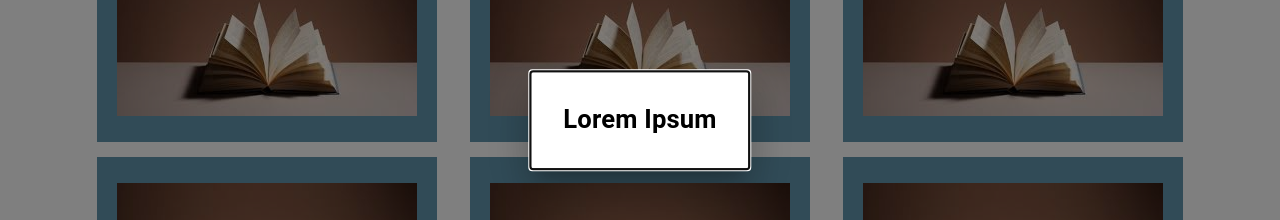
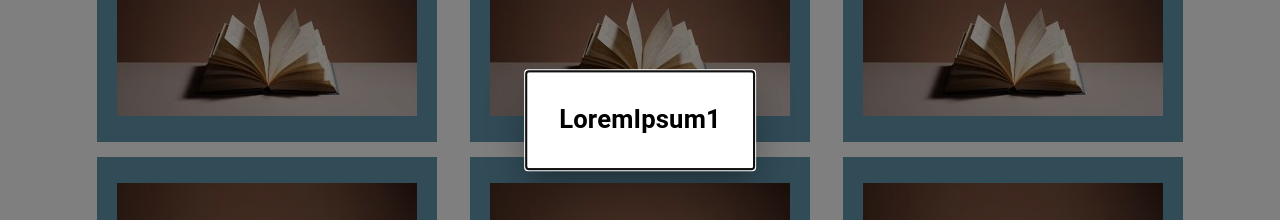
Before and after one commit to mikkrieg/fyodor, a React (Create React App) app: page / in a window 1280 px wide. Both pictures are taken after a click on the element 267 px from the left and 311 px from the top of the page. Shown: the part 280-500 px from the top of the page. Built offline with nearby package versions, Linux system fonts and the light colour scheme; a web font is replaced by a local one.

Commit message:
Add new state slice, add function to get index, set up book modal to change depending on selected book

```diff
--- a/src/AppContext.js
+++ b/src/AppContext.js
@@ -8,6 +8,7 @@ export const AppProvider = ({children}) => {
   const [onAbout, setOnAbout] = useState(false);
   const [showContact, setShowContact] = useState(false);
   const [showBookModal, setShowBookModal] = useState(false);
+  const [bookIndex, setBookIndex] = useState(null);
 
   return (
     <AppContext.Provider value=
@@ -17,7 +18,9 @@ export const AppProvider = ({children}) => {
       showContact,
       setShowContact,
       showBookModal,
-      setShowBookModal
+      setShowBookModal,
+      bookIndex,
+      setBookIndex
       }}
     >
       {children}
--- a/src/components/BookDisplay.js
+++ b/src/components/BookDisplay.js
@@ -38,10 +38,18 @@ const bookRow2 = [
 ]
 
 const BookDisplay = () => {
-  const {setShowBookModal} = useContext(AppContext);
+  const {setShowBookModal, setBookIndex} = useContext(AppContext);
 
   const handleBookModal = () => {
     setShowBookModal(true);
+  }
+
+  const settingFirstRowIndexes = (index) => {
+    setBookIndex(index)
+  }
+
+  const settingSecondRowIndexes = (index) => {
+    setBookIndex(index + 3);
   }
 
   return (
@@ -69,7 +77,7 @@ const BookDisplay = () => {
         >
           {bookRow1.map((image, index) => (
             <Box
-              onClick={handleBookModal}
+              onClick={function(e){handleBookModal(); settingFirstRowIndexes(index)}}
               key={index}
               sx={{
                 backgroundColor: '#6297AF',
@@ -103,7 +111,7 @@ const BookDisplay = () => {
         >
           {bookRow2.map((image, index) => (
             <Box
-              onClick={handleBookModal}
+              onClick={function(e){handleBookModal(); settingSecondRowIndexes(index)}}
               key={index}
               sx={{
                 backgroundColor: '#6297AF',
--- a/src/components/BookModal.js
+++ b/src/components/BookModal.js
@@ -6,8 +6,33 @@ import Fade from '@mui/material/Fade';
 import Typography from '@mui/material/Typography';
 import {AppContext} from './../AppContext';
 
+const BookInfo = [
+  {
+    content: "LoremIpsum1"
+  },
+  {
+    content: "LoremIpsum2"
+  },
+  {
+    content: "LoremIpsum3"
+  },
+  {
+    content: "LoremIpsum4"
+  },
+  {
+    content: "LoremIpsum5"
+  },
+  {
+    content: "LoremIpsum6"
+  },
+]
+
 const BookModal = () => {
-  const {showBookModal, setShowBookModal} = useContext(AppContext);
+  const {showBookModal, setShowBookModal, bookIndex} = useContext(AppContext);
+  let content;
+  if(bookIndex !== null) {
+    content = BookInfo[bookIndex].content;
+  }
   const handleClose = () => setShowBookModal(false);
   return (
     <Modal
@@ -42,7 +67,7 @@ const BookModal = () => {
             margin: 'auto'
           }}
         >
-          Lorem Ipsum
+          {content}
         </Typography>
       </Box>
     </Fade>
```
